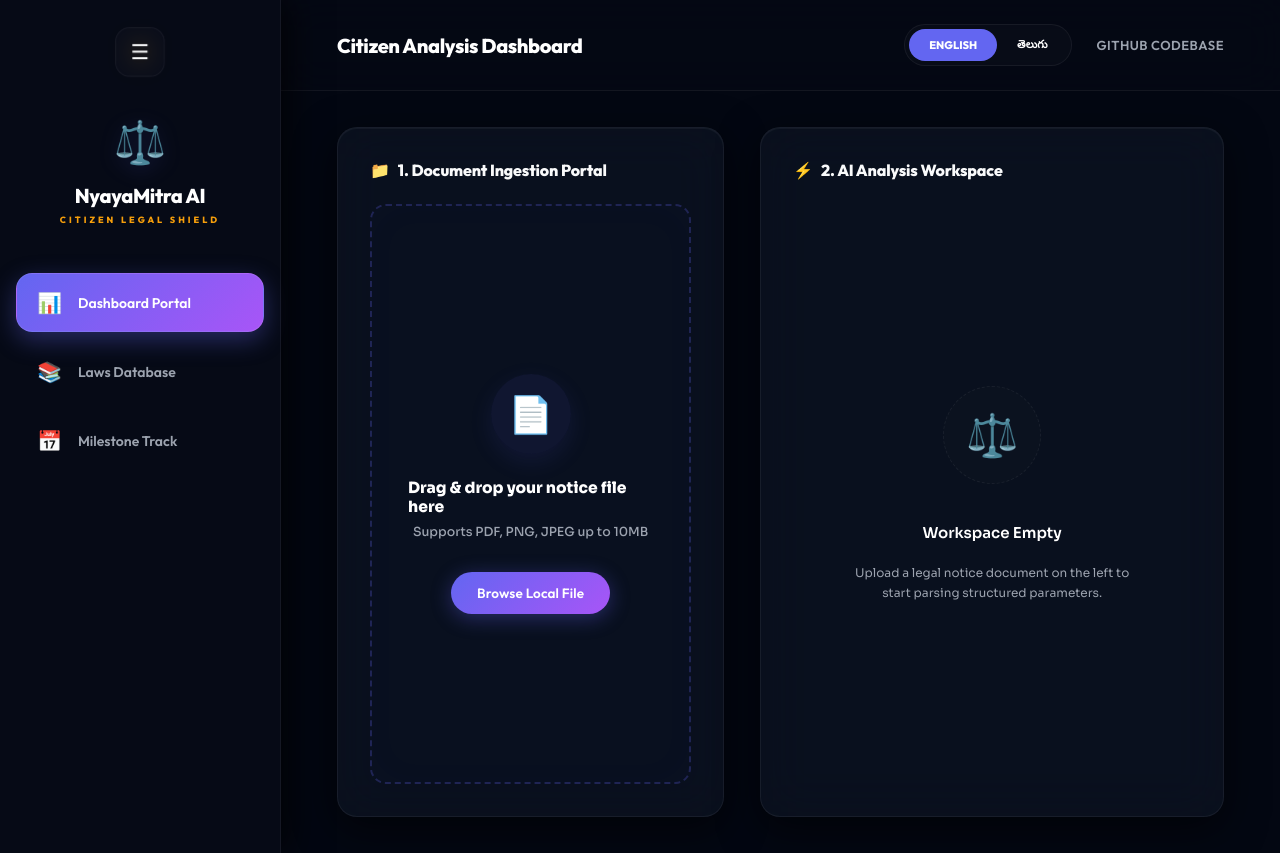
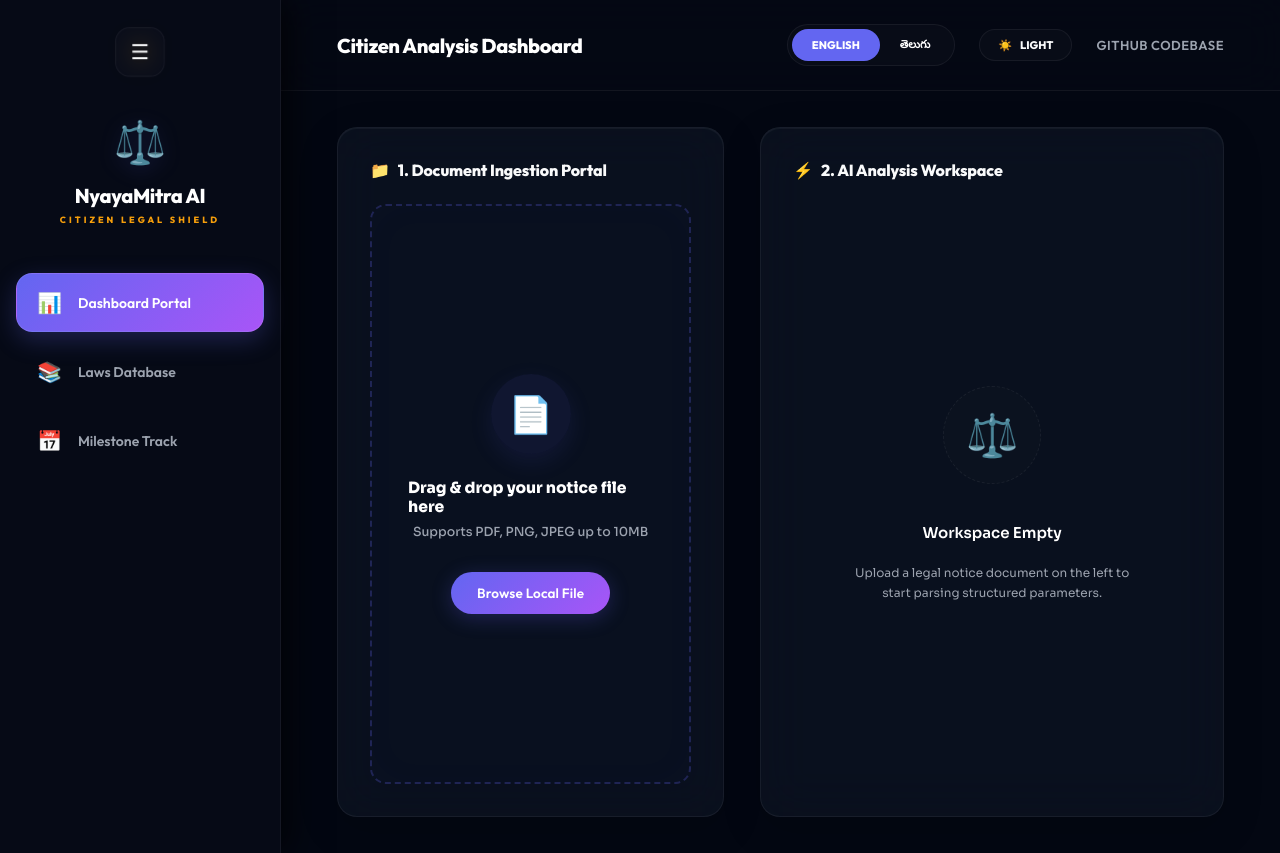
Before and after one commit to VasaviDuggu/Nyaya_mitra, a React (Vite) app in the folder frontend/: page / in a window 1280 px wide. Built offline with nearby package versions, Linux system fonts and the light colour scheme.

Commit message:
feat(frontend): Implement dynamic Dark/Light theme mode switch toggle

```diff
--- a/frontend/src/App.tsx
+++ b/frontend/src/App.tsx
@@ -131,6 +131,7 @@ export default function App() {
   const [isPlayingVoice, setIsPlayingVoice] = useState(false);
   const [activeNav, setActiveNav] = useState('dashboard');
   const [sidebarOpen, setSidebarOpen] = useState(true); // Default open for premium look
+  const [isDarkMode, setIsDarkMode] = useState(true);
 
   // Full-stack states
   const [file, setFile] = useState<File | null>(null);
@@ -404,7 +405,7 @@ export default function App() {
   const displayAnalysis = language === 'telugu' && translatedAnalysis ? translatedAnalysis : analysis;
 
   return (
-    <div style={{ minHeight: '100vh', display: 'flex', background: 'var(--color-bg)' }}>
+    <div className={isDarkMode ? "" : "light-theme"} style={{ minHeight: '100vh', display: 'flex', background: 'var(--color-bg)', transition: 'background-color 0.3s ease, color 0.3s ease' }}>
 
       {/* Toast Alert Notification */}
       {showCopyToast && (
@@ -582,6 +583,30 @@ export default function App() {
                 తెలుగు
               </button>
             </div>
+
+            {/* Dark/Light Theme Switch Button */}
+            <button
+              onClick={() => setIsDarkMode(!isDarkMode)}
+              style={{
+                background: 'rgba(255, 255, 255, 0.02)',
+                border: '1px solid var(--color-border)',
+                borderRadius: '30px',
+                padding: '8px 18px',
+                color: 'var(--color-text-primary)',
+                fontSize: '11px',
+                fontWeight: '800',
+                fontFamily: 'var(--font-header)',
+                cursor: 'pointer',
+                display: 'flex',
+                alignItems: 'center',
+                gap: '8px',
+                outline: 'none',
+                transition: 'all 0.3s cubic-bezier(0.16, 1, 0.3, 1)'
+              }}
+            >
+              <span>{isDarkMode ? '☀️' : '🌙'}</span>
+              <span>{isDarkMode ? (language === 'english' ? 'LIGHT' : 'లైట్') : (language === 'english' ? 'DARK' : 'డార్క్')}</span>
+            </button>
 
             <a href="https://github.com/hanshikavelaga/Nyaya_mitra" target="_blank" rel="noreferrer" style={{ color: 'var(--color-text-secondary)', textDecoration: 'none', fontSize: '13px', fontWeight: '600', fontFamily: 'var(--font-header)', letterSpacing: '0.5px' }}>
               GITHUB CODEBASE
--- a/frontend/src/index.css
+++ b/frontend/src/index.css
@@ -11,12 +11,29 @@
   /* Vibrant Accents */
   --color-accent-indigo: #6366f1; /* Glowing Indigo */
   --color-accent-purple: #a855f7; /* High-end Purple */
-  --color-accent-gold: #f59e0b; /* Amber Amber 500 */
+  --color-accent-gold: #f59e0b; /* Amber 500 */
   --color-danger: #ef4444; /* Rose Red */
   --color-success: #10b981; /* Emerald Green */
 
   --font-header: 'Outfit', sans-serif;
   --font-body: 'Sora', sans-serif;
+}
+
+/* Light Theme Variables */
+.light-theme {
+  --color-bg: #f8fafc; /* Light Slate Blue */
+  --color-card-bg: rgba(255, 255, 255, 0.8); /* Crisp White Glass */
+  --color-border: rgba(15, 23, 42, 0.08); /* Soft Dark Border */
+  --color-text-primary: #0f172a; /* Slate 900 */
+  --color-text-secondary: #475569; /* Slate 600 */
+  --color-accent-navy: #f1f5f9; /* Soft Slate 100 Contrast */
+
+  /* Deeper contract accents for legibility */
+  --color-accent-indigo: #4f46e5;
+  --color-accent-purple: #9333ea;
+  --color-accent-gold: #d97706;
+  --color-danger: #dc2626;
+  --color-success: #059669;
 }
 
 body {
@@ -32,6 +49,15 @@ body {
   font-family: var(--font-body);
   -webkit-font-smoothing: antialiased;
   overflow: hidden;
+  transition: background-color 0.4s ease-in-out;
+}
+
+/* Light Theme Background Adjustments */
+.light-theme-body {
+  background-color: #f1f5f9;
+  background-image:
+    radial-gradient(circle at 10% 10%, rgba(79, 70, 229, 0.06) 0%, transparent 40%),
+    radial-gradient(circle at 90% 90%, rgba(147, 51, 234, 0.04) 0%, transparent 50%);
 }
 
 /* Titles and Headers */
@@ -48,7 +74,7 @@ h1, h2, h3, h4, h5, h6 {
   -webkit-backdrop-filter: blur(24px) saturate(120%);
   border-radius: 20px;
   box-shadow:
-    0 12px 40px rgba(0, 0, 0, 0.6),
+    0 12px 40px rgba(0, 0, 0, 0.15),
     inset 0 1px 1px rgba(255, 255, 255, 0.05);
   transition: all 0.4s cubic-bezier(0.16, 1, 0.3, 1);
 }
@@ -56,8 +82,8 @@ h1, h2, h3, h4, h5, h6 {
 .glass-card:hover {
   transform: translateY(-4px) scale(1.002);
   box-shadow:
-    0 20px 48px rgba(99, 102, 241, 0.08),
-    0 4px 12px rgba(168, 85, 247, 0.04),
+    0 20px 48px rgba(99, 102, 241, 0.06),
+    0 4px 12px rgba(168, 85, 247, 0.03),
     inset 0 1px 1px rgba(255, 255, 255, 0.08);
   border-color: rgba(99, 102, 241, 0.25);
 }
@@ -75,7 +101,7 @@ h1, h2, h3, h4, h5, h6 {
   letter-spacing: 0.01em;
   cursor: pointer;
   transition: all 0.3s cubic-bezier(0.16, 1, 0.3, 1);
-  box-shadow: 0 4px 20px rgba(99, 102, 241, 0.35);
+  box-shadow: 0 4px 20px rgba(99, 102, 241, 0.25);
   display: inline-flex;
   align-items: center;
   gap: 8px;
@@ -83,8 +109,8 @@ h1, h2, h3, h4, h5, h6 {
 
 .glow-btn:hover {
   box-shadow:
-    0 6px 28px rgba(99, 102, 241, 0.55),
-    0 2px 10px rgba(168, 85, 247, 0.3);
+    0 6px 28px rgba(99, 102, 241, 0.45),
+    0 2px 10px rgba(168, 85, 247, 0.2);
   transform: translateY(-3px);
   filter: brightness(1.15);
 }
@@ -98,8 +124,13 @@ input[type="text"], textarea {
   font-family: var(--font-body);
   background: rgba(255, 255, 255, 0.03) !important;
   border: 1px solid rgba(255, 255, 255, 0.08) !important;
-  color: #ffffff !important;
+  color: var(--color-text-primary) !important;
   transition: all 0.2s ease-in-out;
+}
+
+.light-theme input[type="text"], .light-theme textarea {
+  background: rgba(0, 0, 0, 0.02) !important;
+  border: 1px solid rgba(0, 0, 0, 0.08) !important;
 }
 
 input[type="text"]:focus, textarea:focus {
@@ -119,7 +150,7 @@ input[type="text"]:focus, textarea:focus {
 }
 
 ::-webkit-scrollbar-thumb {
-  background: rgba(255, 255, 255, 0.08);
+  background: rgba(100, 116, 139, 0.2);
   border-radius: 10px;
 }
 
@@ -178,6 +209,11 @@ input[type="checkbox"] {
   transition: all 0.2s cubic-bezier(0.16, 1, 0.3, 1);
 }
 
+.light-theme input[type="checkbox"] {
+  background-color: rgba(0, 0, 0, 0.04);
+  border-color: rgba(0, 0, 0, 0.15);
+}
+
 input[type="checkbox"]:checked {
   background-color: var(--color-success);
   border-color: var(--color-success);
@@ -187,7 +223,7 @@ input[type="checkbox"]:checked {
 input[type="checkbox"]:checked::after {
   content: '\2714';
   font-size: 11px;
-  color: #030712;
+  color: #ffffff;
   font-weight: 900;
   position: absolute;
   top: 50%;
@@ -199,6 +235,6 @@ input[type="checkbox"]:checked::after {
 .nav-btn-active {
   background: linear-gradient(135deg, var(--color-accent-indigo) 0%, var(--color-accent-purple) 100%) !important;
   color: #ffffff !important;
-  box-shadow: 0 8px 24px rgba(99, 102, 241, 0.35) !important;
+  box-shadow: 0 8px 24px rgba(99, 102, 241, 0.25) !important;
   border: 1px solid rgba(255, 255, 255, 0.1) !important;
 }
```
Also changed, not shown: 2 other files (tests, documents, lock files or other folders).
